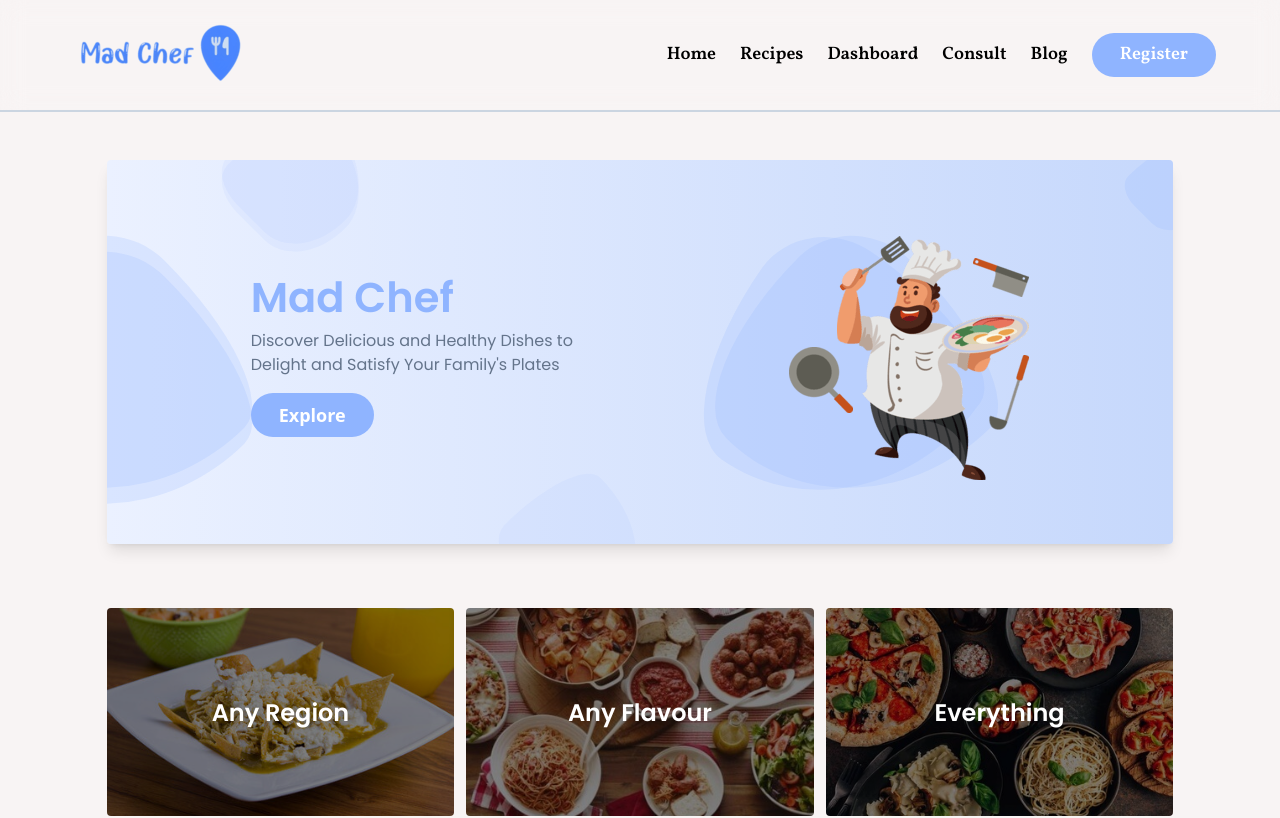
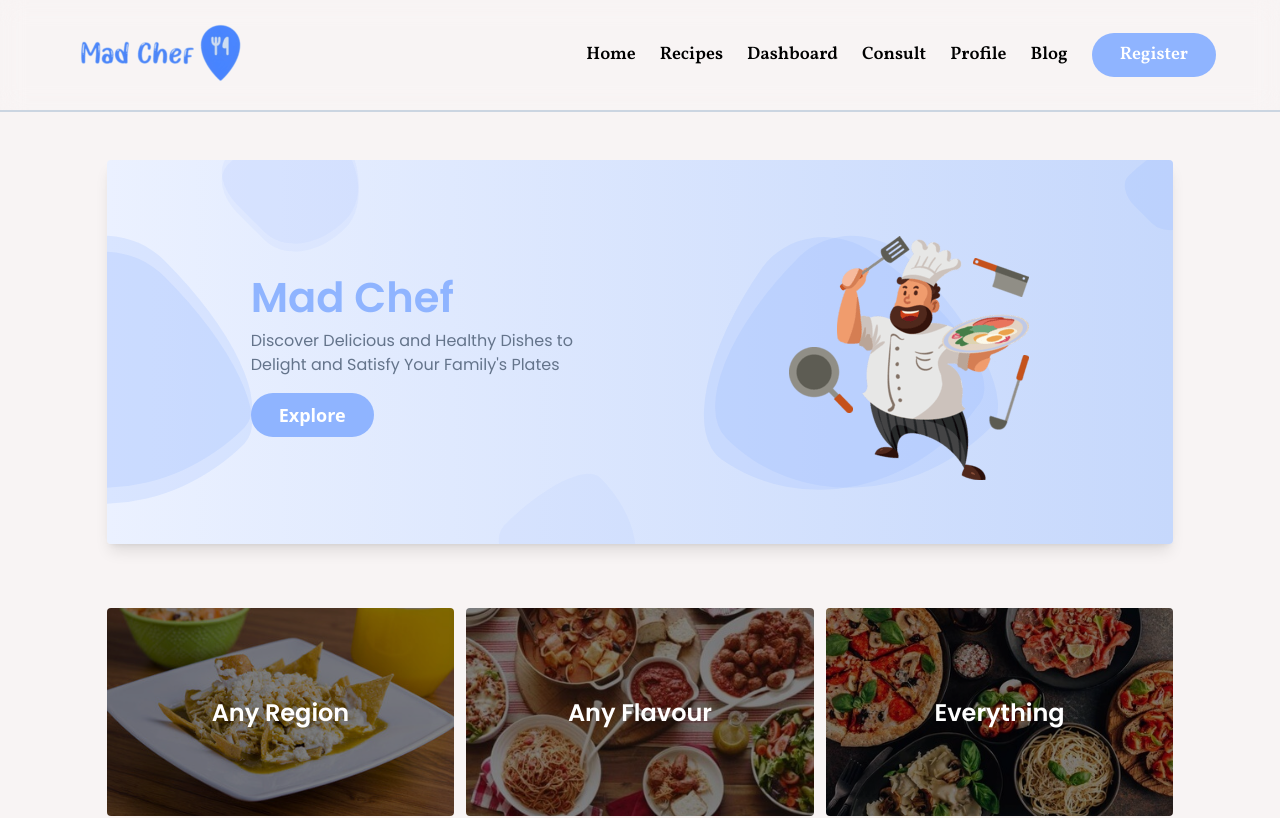
Before and after one commit to MohammadNaiem65/mad-chef-client, a React (Vite) app: page / in a window 1280 px wide. Shown: the top 818 px of the page. Built offline with nearby package versions, Linux system fonts and the light colour scheme.

Commit message:
Added: set up /profile route and created Profile component

```diff
--- /dev/null
+++ b/src/pages/Profile.jsx
@@ -0,0 +1,3 @@
+export default function Profile() {
+	return <section>Profile</section>;
+}
--- a/src/routes/routes.jsx
+++ b/src/routes/routes.jsx
@@ -10,6 +10,7 @@ const Recipes = lazy(() => import('../pages/Recipes'));
 const RecipeDetails = lazy(() => import('../pages/RecipeDetails'));
 const Dashboard = lazy(() => import('../pages/Dashboard'));
 const Consult = lazy(() => import('../pages/Consult'));
+const Profile = lazy(() => import('../pages/Profile'));
 const Blog = lazy(() => import('../pages/Blog'));
 const Login = lazy(() => import('../pages/Login'));
 const Register = lazy(() => import('../pages/Register'));
@@ -62,6 +63,10 @@ const routes = createBrowserRouter([
 				),
 			},
 			{
+				path: '/profile',
+				element: <Profile />,
+			},
+			{
 				path: '/blog',
 				element: <Blog />,
 			},
--- a/src/shared/Navbar.jsx
+++ b/src/shared/Navbar.jsx
@@ -19,7 +19,15 @@ import { useUnAuthenticateMutation } from '../features/auth/authApi';
 import showNotification from '../helpers/showNotification';
 import removeNotifications from '../helpers/removeNotifications';
 
-const routes = ['home', 'recipes', 'dashboard', 'consult', 'blog', 'register'];
+const routes = [
+	'home',
+	'recipes',
+	'dashboard',
+	'consult',
+	'profile',
+	'blog',
+	'register',
+];
 
 export default function Navbar() {
 	// local states
```
